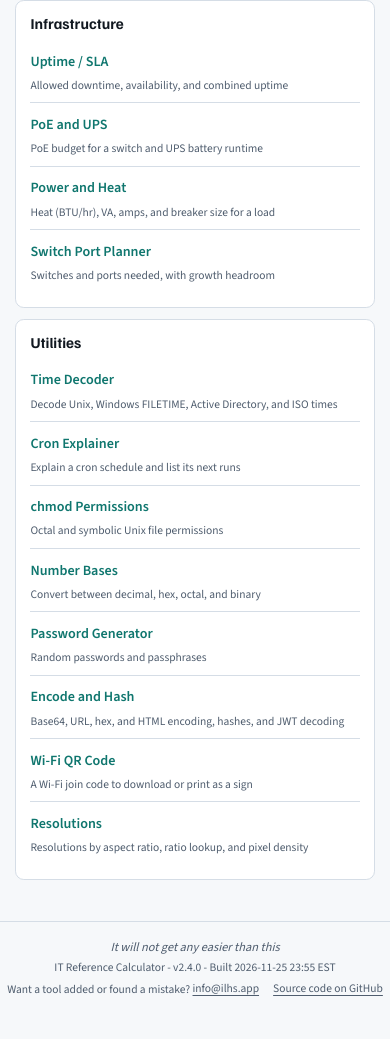
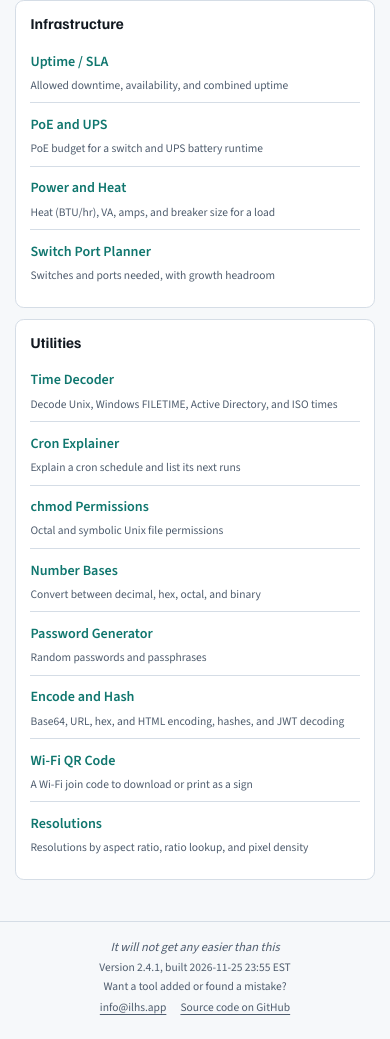
Before and after one commit to ILikeHostingServices/IT-Reference-Calculator, a plain HTML site: page index.html in a window 390 px wide. Shown: the part 1581-2620 px from the top of the page. Drawn offline with Linux system fonts and the light colour scheme.

Commit message:
Phone footer: one short line per item (2.4.1)
On phones the footer's third line held the feedback question and both
links in one row, so it wrapped unevenly to the screen edges.

- Footer items stack as centered lines below 600 px; the email and
  GitHub links share a line. Desktop stays one row.
- Build line drops the app name (already in the header).

Co-Authored-By: Claude Sonnet 5.5 <noreply@anthropic.com>

```diff
--- a/css/style.css
+++ b/css/style.css
@@ -1,4 +1,4 @@
-/* style.css v3.0.0 (Last Rev: 2026-11-25)
+/* style.css v3.0.1 (Last Rev: 2026-11-25)
    IT Reference Calculator styles. Colors, fonts, header, and buttons follow the ILHS brand as used on
    ilhs.app (ILikeHostingServices/ILHS-Primary-Website site/assets/css/site.css). Dark first; light follows
    the system setting. Every size comes from the ILHS Shared Sizing Spec block below, pinned in
@@ -327,7 +327,12 @@ body.is-home .layout { grid-template-columns: minmax(0, 1fr); }
 .app-footer .tagline { font-size: var(--fs-nav); font-style: italic; }
 /* One inline line of footer facts and links (Sizing Spec v2: footer at most 120 px desktop, 200 px phone). */
 .app-footer .meta { display: flex; flex-wrap: wrap; justify-content: center; gap: 0 1rem; }
+.app-footer .links { display: inline-flex; flex-wrap: wrap; justify-content: center; gap: 0 1rem; }
 .app-footer a { color: var(--muted); display: inline-flex; align-items: center; min-height: var(--tap-inline); }
+/* Phones: one short centered line per item instead of a wrapped row (version, question, then the two links). */
+@media (max-width: 599px) {
+  .app-footer .meta { flex-direction: column; align-items: center; }
+}
 .app-footer a:hover { color: var(--text); }
 
 @media (max-width: 599px) {
--- a/index.html
+++ b/index.html
@@ -1,5 +1,5 @@
 <!DOCTYPE html>
-<!-- index.html v2.4.0 (Last Rev: 2026-11-25) -->
+<!-- index.html v2.4.1 (Last Rev: 2026-11-25) -->
 <html lang="en">
 <head>
 <meta charset="UTF-8">
@@ -824,7 +824,7 @@
 
 <footer class="app-footer">
   <p class="tagline">It will not get any easier than this</p>
-  <p class="meta"><span class="build-info" id="build-info"></span><span>Want a tool added or found a mistake? <a href="mailto:info@ilhs.app?subject=IT%20Reference%20Calculator">info@ilhs.app</a></span><a href="https://github.com/ILikeHostingServices/IT-Reference-Calculator" rel="noopener noreferrer">Source code on GitHub</a></p>
+  <p class="meta"><span class="build-info" id="build-info"></span><span>Want a tool added or found a mistake?</span><span class="links"><a href="mailto:info@ilhs.app?subject=IT%20Reference%20Calculator">info@ilhs.app</a><a href="https://github.com/ILikeHostingServices/IT-Reference-Calculator" rel="noopener noreferrer">Source code on GitHub</a></span></p>
 </footer>
 
 <script src="js/version.js"></script>
--- a/js/app.js
+++ b/js/app.js
@@ -1,4 +1,4 @@
-/* js/app.js v1.3.0 (Last Rev: 2026-11-25) */
+/* js/app.js v1.3.1 (Last Rev: 2026-11-25) */
 /* app.js - page shell: builds the grouped tool menu from the <section class="tool"> elements, routes
    between tools with the URL hash (#tool?field=value), keeps share links in sync with the inputs,
    adds Copy Link / Copy Results buttons, runs the Ctrl+K search, and fills in the footer.
@@ -330,8 +330,9 @@
     return valid.length ? new Date(Math.max(...valid)) : null;
   }
   const buildInfo = $("build-info");
-  buildInfo.textContent = `${Calc.APP_NAME} - v${Calc.VERSION}`;
-  newestAssetDate().then(date => { if (date) buildInfo.textContent += ` - Built ${formatEastern(date)}`; });
+  // The app name is already in the header, so the footer gives just the version and build time.
+  buildInfo.textContent = `Version ${Calc.VERSION}`;
+  newestAssetDate().then(date => { if (date) buildInfo.textContent += `, built ${formatEastern(date)}`; });
 
   /* ---------- Offline support ---------- */
   if ("serviceWorker" in navigator && (location.protocol === "https:" || ["localhost", "127.0.0.1"].includes(location.hostname))) {
--- a/js/version.js
+++ b/js/version.js
@@ -1,6 +1,6 @@
-/* js/version.js v1.4.0 (Last Rev: 2026-11-25) */
+/* js/version.js v1.4.1 (Last Rev: 2026-11-25) */
 /* Version.js - app name/version shown in the footer. Bump VERSION on every functional change. */
 window.Calc = window.Calc || {};
 
 Calc.APP_NAME = "IT Reference Calculator";
-Calc.VERSION = "2.4.0";
+Calc.VERSION = "2.4.1";
```
Also changed, not shown: 1 other file.
